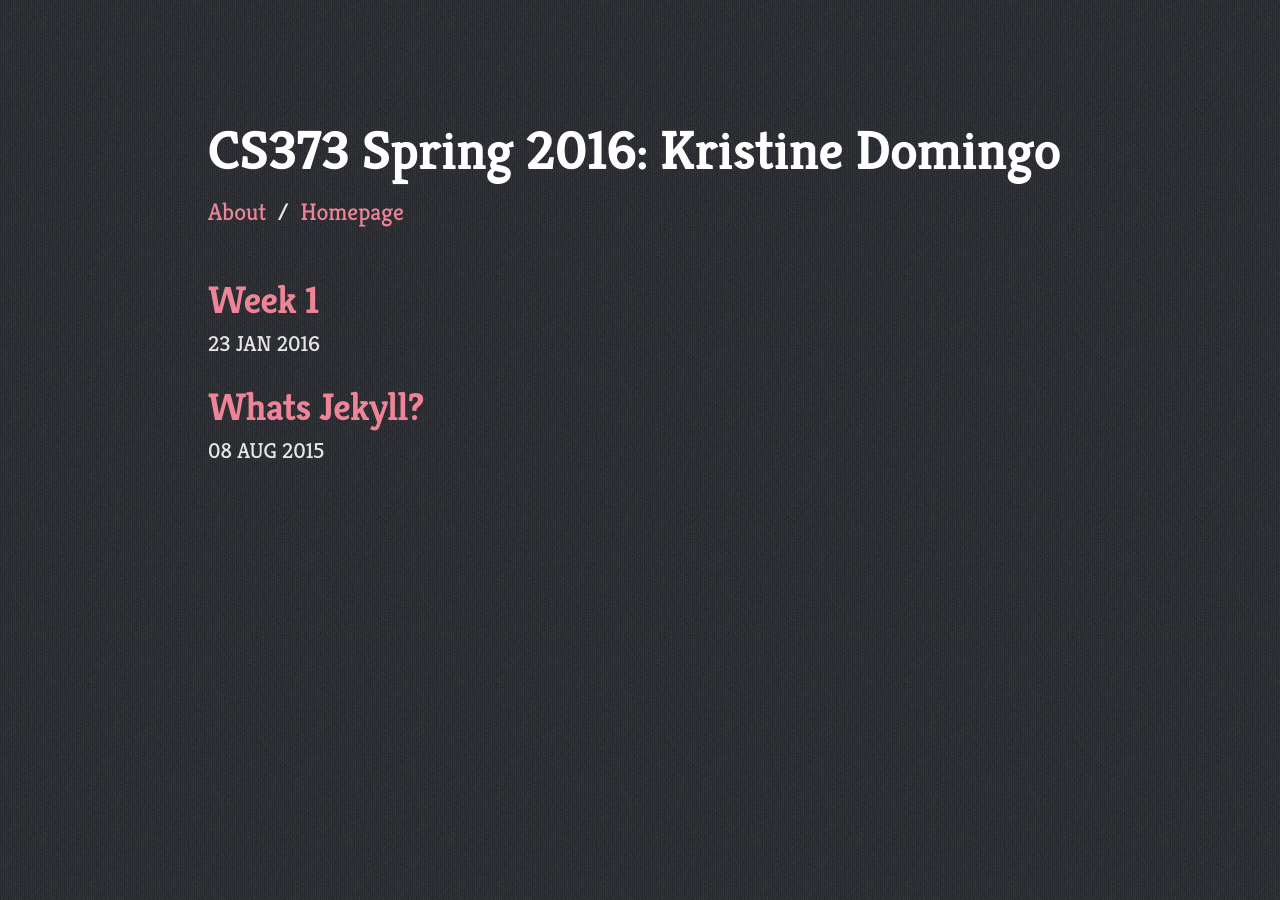
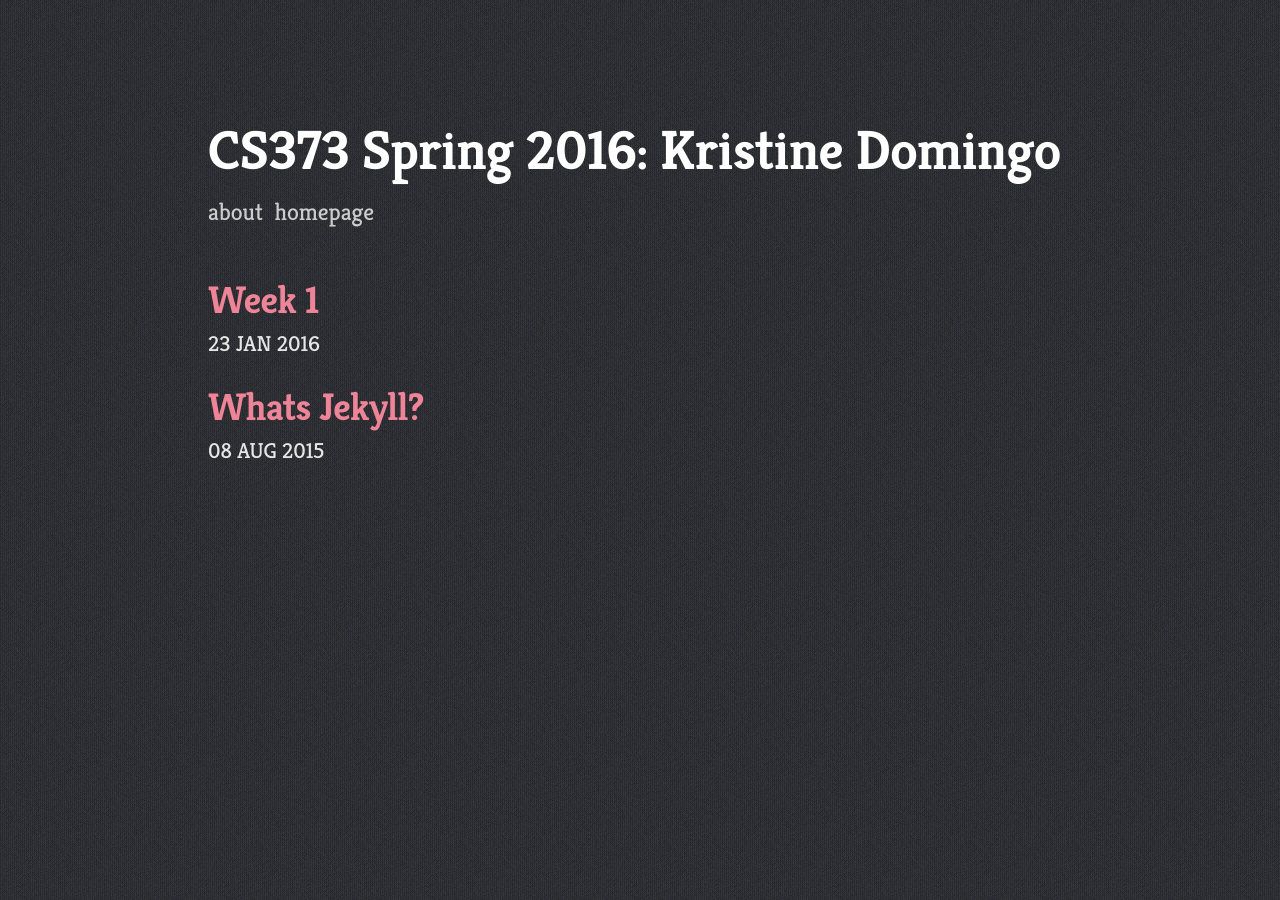
Before and after one commit to kristinedomingo/kristinedomingo.github.io, a Jekyll site: the page built from blog/index.html, in a window 1280 px wide. Built offline with Jekyll 4.4.1, drawn with Linux system fonts in a browser that asks for light colours; Markdown is read by kramdown in place of the engine named in the settings.

Commit message:
Blog style

```diff
--- a/blog/index.html
+++ b/blog/index.html
@@ -7,11 +7,7 @@ layout: default
   </h1>
   <nav class="masthead-nav">
     {% for nav in site.nav %}
-      {% if nav.name != "Homepage" %}
-        <a href="{{ nav.href }}">{{ nav.name }}</a> &nbsp;/
-      {% else %}
-        <a href="{{ nav.href }}">{{ nav.name }}</a>
-      {% endif %}
+      <a href="{{ nav.href }}">{{ nav.name }}</a>
     {% endfor %}
   </nav>
 </header>
--- a/blog/style.scss
+++ b/blog/style.scss
@@ -331,9 +331,10 @@ tbody tr:nth-child(odd) th {
 
   .masthead-nav {
     margin-bottom: 2rem;
+    text-transform: lowercase;
 
     a {
-      color: #ed8497;
+      color: #ccc;
       font-weight: 400;
       -webkit-transition: all .2s ease;
          -moz-transition: all .2s ease;
```
